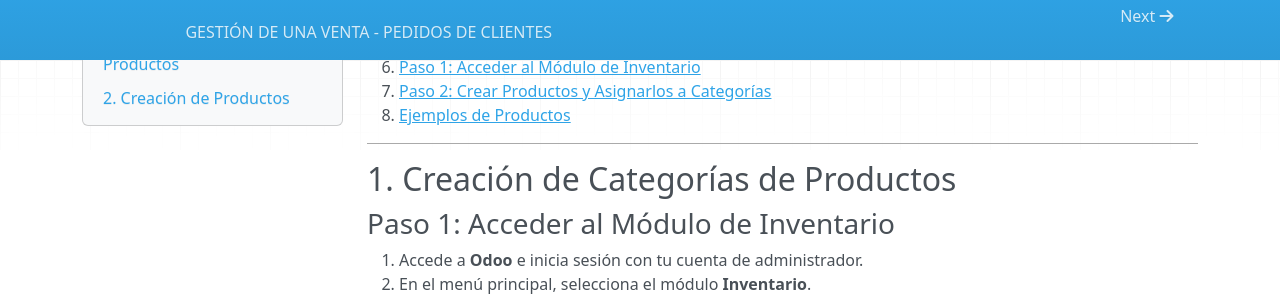
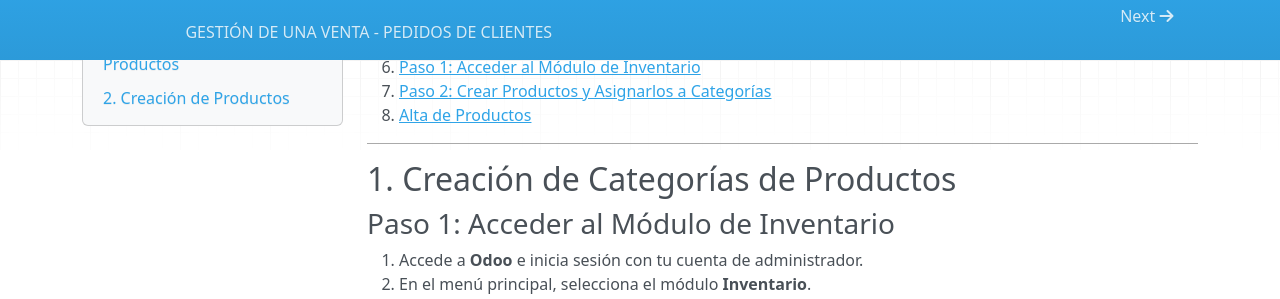
Before and after one commit to Rimsha-Iqbal/ProyectoASIR2-e4, an MkDocs documentation site: the page built from docs/paso3.md, in a window 1280 px wide and 900 px high, scrolled down 332 px. Shown: the part 156-455 px from the top of the window. Built offline with MkDocs 1.6.1, drawn with Linux system fonts in a browser that asks for light colours; nearby versions of some CDN libraries.

Commit message:
Update paso3.md

```diff
--- a/docs/paso3.md
+++ b/docs/paso3.md
@@ -10,7 +10,7 @@
 2. [Creación de Productos](#2-creación-de-productos)
    - [Paso 1: Acceder al Módulo de Inventario](#paso-1-acceder-al-módulo-de-inventario-1)
    - [Paso 2: Crear Productos y Asignarlos a Categorías](#paso-2-crear-productos-y-asignarlos-a-categorías)
-   - [Ejemplos de Productos](#Dar-ALta-de-Cinco-Productos)
+   - [Alta de Productos](#Dar-ALta-de-Cinco-Productos)
 
 ---
 
```
